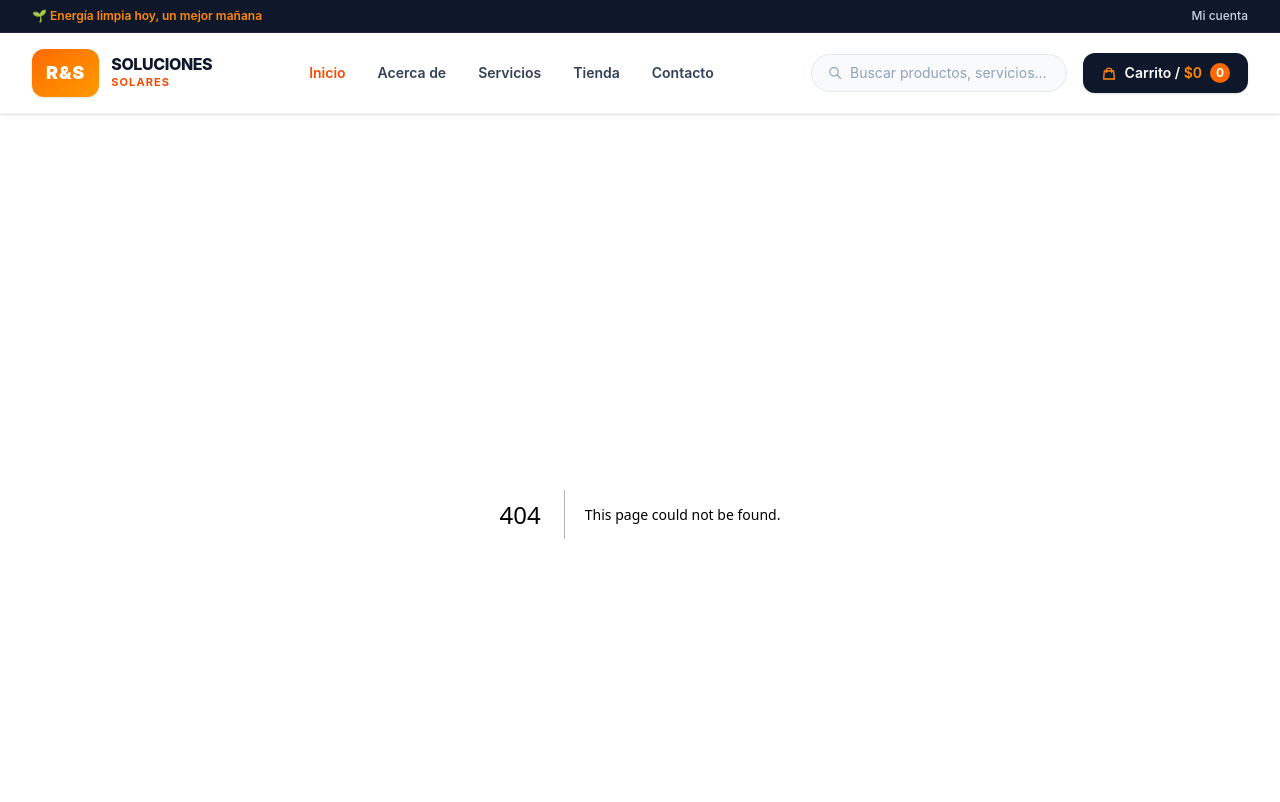
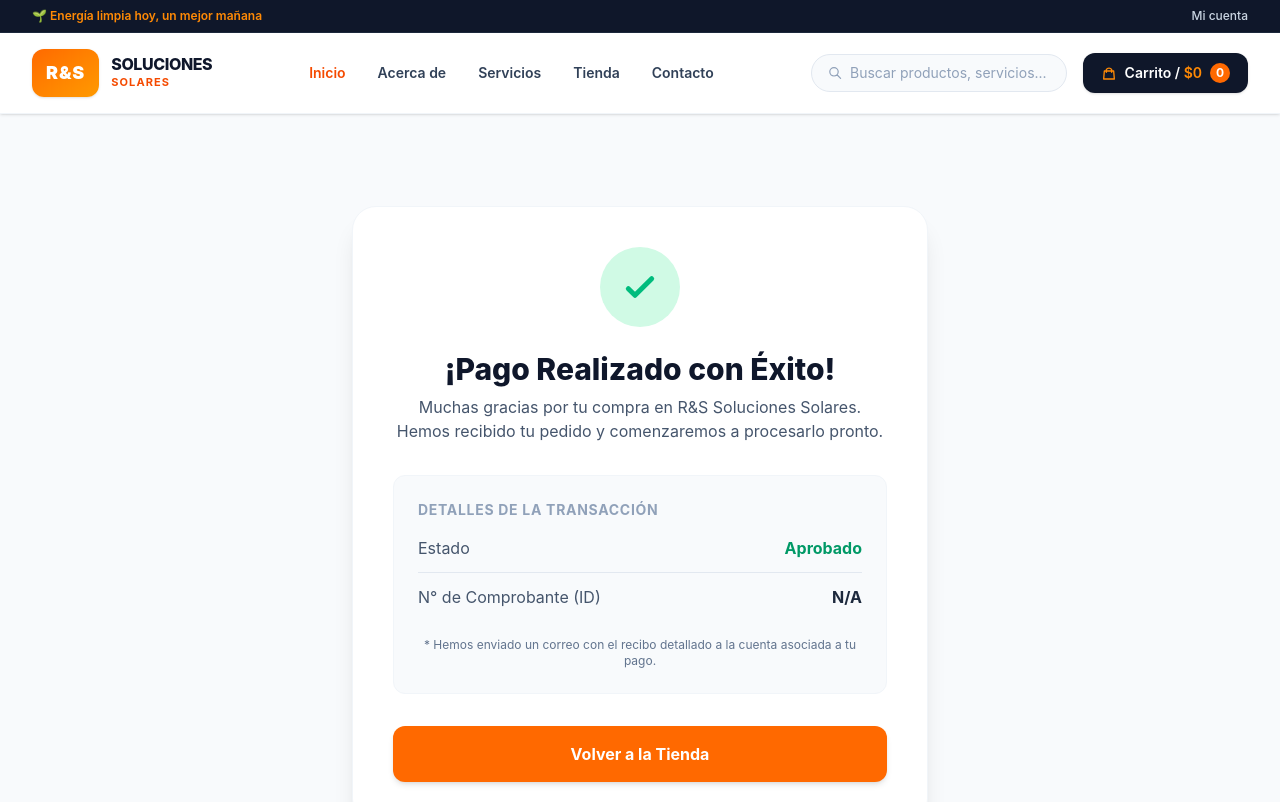
Before and after one commit to Luugubre/ryssolucionessolares, a Next.js app: page /pago-realizado in a window 1280 px wide. Before the commit this address had no page. Shown: the top 802 px of the page. Built offline with nearby package versions, Linux system fonts and the light colour scheme.

Commit message:
Add files via upload

```diff
--- /dev/null
+++ b/app/pago-realizado/page.tsx
@@ -0,0 +1,68 @@
+"use client"
+
+import { useEffect, Suspense } from 'react'
+import { useSearchParams } from 'next/navigation'
+import Link from 'next/link'
+import { useCartStore } from '@/store/cartStore'
+
+// Creamos un componente interno para poder usar useSearchParams dentro de Suspense (Requisito de Next.js)
+function PagoExitosoContenido() {
+  const searchParams = useSearchParams()
+  const paymentId = searchParams.get('payment_id')
+  const clearCart = useCartStore((state) => state.clearCart)
+
+  // Apenas cargue esta página, vaciamos el carrito
+  useEffect(() => {
+    if (clearCart) {
+      clearCart()
+    }
+  }, [clearCart])
+
+  return (
+    <div className="max-w-xl mx-auto bg-white rounded-3xl shadow-xl border border-slate-100 overflow-hidden text-center p-10">
+      <div className="w-20 h-20 bg-emerald-100 text-emerald-500 rounded-full flex items-center justify-center mx-auto mb-6">
+        <svg className="w-10 h-10" fill="none" stroke="currentColor" viewBox="0 0 24 24">
+          <path strokeLinecap="round" strokeLinejoin="round" strokeWidth="3" d="M5 13l4 4L19 7" />
+        </svg>
+      </div>
+
+      <h1 className="text-3xl font-extrabold text-slate-900 mb-2">¡Pago Realizado con Éxito!</h1>
+      <p className="text-slate-600 mb-8">
+        Muchas gracias por tu compra en R&S Soluciones Solares. Hemos recibido tu pedido y comenzaremos a procesarlo pronto.
+      </p>
+
+      <div className="bg-slate-50 rounded-xl p-6 mb-8 text-left border border-slate-100">
+        <h3 className="text-sm font-bold text-slate-400 uppercase tracking-wider mb-4">Detalles de la Transacción</h3>
+        <div className="flex justify-between items-center border-b border-slate-200 pb-3 mb-3">
+          <span className="text-slate-600">Estado</span>
+          <span className="font-bold text-emerald-600">Aprobado</span>
+        </div>
+        <div className="flex justify-between items-center pb-3">
+          <span className="text-slate-600">N° de Comprobante (ID)</span>
+          <span className="font-bold text-slate-800">{paymentId || 'N/A'}</span>
+        </div>
+        <p className="text-xs text-slate-500 mt-4 text-center">
+          * Hemos enviado un correo con el recibo detallado a la cuenta asociada a tu pago.
+        </p>
+      </div>
+
+      <Link
+        href="/tienda"
+        className="inline-block w-full bg-orange-500 hover:bg-orange-600 text-white font-bold py-4 px-8 rounded-xl transition-colors shadow-md"
+      >
+        Volver a la Tienda
+      </Link>
+    </div>
+  )
+}
+
+// El componente principal exportado
+export default function PagoRealizadoPage() {
+  return (
+    <div className="min-h-screen bg-slate-50 py-20 px-4 flex items-center justify-center font-sans">
+      <Suspense fallback={<div className="text-center text-slate-500">Cargando detalles de tu pago...</div>}>
+        <PagoExitosoContenido />
+      </Suspense>
+    </div>
+  )
+}
```
